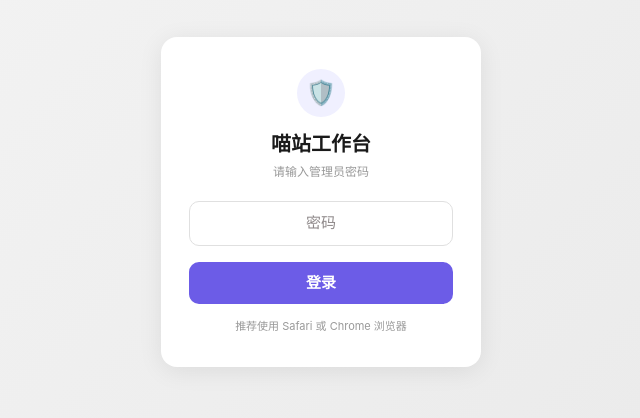
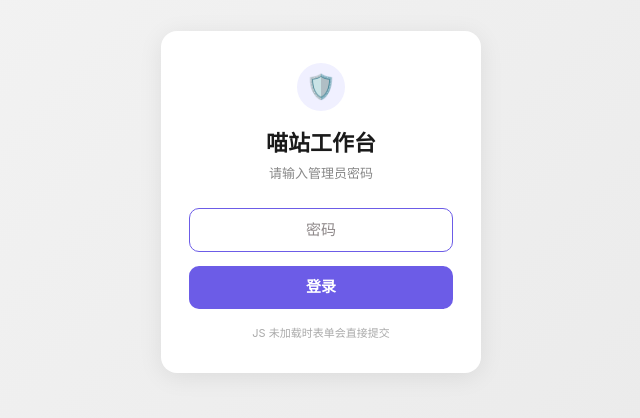
Before and after one commit to Wkk12/my-AI-workbench, a Next.js app: page /login in a window 1280 px wide. Shown: the part 198-616 px from the top of the page, without its empty margins (319-959 px from the left). Built offline with nearby package versions, Linux system fonts and the light colour scheme; no server answers.

Commit message:
fix: 登录页+API 双修复——form action 兜底 + 同时支持 JSON/form-encoded

```diff
--- a/src/app/api/auth/login-form/route.ts
+++ /dev/null
@@ -1,21 +0,0 @@
-import { NextRequest, NextResponse } from "next/server";
-import { signToken, validatePassword } from "@/lib/auth";
-
-const COOKIE_NAME = "wb_token";
-const MAX_AGE = 7 * 24 * 60 * 60;
-
-export async function POST(request: NextRequest) {
-  const body = await request.formData();
-  const password = body.get("password") as string;
-
-  if (!password || !validatePassword(password)) {
-    return NextResponse.redirect(new URL("/login?error=1", request.url));
-  }
-
-  const token = await signToken("admin");
-  const response = NextResponse.redirect(new URL("/", request.url));
-  response.cookies.set(COOKIE_NAME, token, {
-    httpOnly: true, secure: false, sameSite: "lax", path: "/", maxAge: MAX_AGE,
-  });
-  return response;
-}
--- a/src/app/api/auth/login/route.ts
+++ b/src/app/api/auth/login/route.ts
@@ -2,14 +2,13 @@ import { NextRequest, NextResponse } from "next/server";
 import { signToken, setAuthCookie, validatePassword } from "@/lib/auth";
 
 const MAX_ATTEMPTS = 5;
-const LOCKOUT_MS = 15 * 60 * 1000; // 15 分钟
+const LOCKOUT_MS = 15 * 60 * 1000;
 const attempts = new Map<string, { count: number; lockUntil: number }>();
 
 export async function POST(request: NextRequest) {
   const ip = request.headers.get("x-forwarded-for") || "unknown";
   const record = attempts.get(ip);
 
-  // 锁定检查
   if (record && record.lockUntil > Date.now()) {
     const remaining = Math.ceil((record.lockUntil - Date.now()) / 60000);
     return NextResponse.json(
@@ -19,27 +18,31 @@ export async function POST(request: NextRequest) {
   }
 
   try {
-    const { password } = await request.json();
+    let password: string;
+    const ct = request.headers.get("content-type") || "";
+    if (ct.includes("application/x-www-form-urlencoded")) {
+      const fd = await request.formData();
+      password = (fd.get("password") as string) || "";
+    } else {
+      const body = await request.json();
+      password = body.password || "";
+    }
+
     if (!password || typeof password !== "string") {
       return NextResponse.json({ error: "请输入密码" }, { status: 400 });
     }
 
     if (validatePassword(password)) {
-      // 登录成功，清除尝试记录
       attempts.delete(ip);
-
       const token = await signToken("admin");
       await setAuthCookie(token);
-
       return NextResponse.json({ success: true, redirect: "/" });
     }
 
-    // 登录失败，记录尝试
     const now = Date.now();
     const current = record || { count: 0, lockUntil: 0 };
     const count = current.lockUntil > now ? MAX_ATTEMPTS : current.count + 1;
     const lockUntil = count >= MAX_ATTEMPTS ? now + LOCKOUT_MS : 0;
-
     attempts.set(ip, { count, lockUntil });
 
     return NextResponse.json(
@@ -51,12 +54,9 @@ export async function POST(request: NextRequest) {
   }
 }
 
-// 定期清理锁定记录（每 30 分钟）
 setInterval(() => {
   const now = Date.now();
   for (const [ip, r] of attempts) {
-    if (r.lockUntil < now && r.count > 0) {
-      attempts.delete(ip);
-    }
+    if (r.lockUntil < now && r.count > 0) attempts.delete(ip);
   }
 }, 30 * 60 * 1000);
--- a/src/app/login/page.tsx
+++ b/src/app/login/page.tsx
@@ -1,34 +1,38 @@
-import { cookies } from "next/headers";
-import { redirect } from "next/navigation";
-import { signToken, validatePassword } from "@/lib/auth";
+"use client";
 
-const COOKIE_NAME = "wb_token";
-const MAX_AGE = 7 * 24 * 60 * 60;
+import { useState } from "react";
 
 export default function LoginPage() {
-  async function handleLogin(formData: FormData) {
-    "use server";
+  const [password, setPassword] = useState("");
+  const [error, setError] = useState("");
+  const [loading, setLoading] = useState(false);
 
-    const password = formData.get("password") as string;
-    if (!password || !validatePassword(password)) {
-      return redirect("/login?error=1");
+  const handleSubmit = async (e: React.FormEvent) => {
+    e.preventDefault();
+    if (!password.trim()) return;
+    setLoading(true);
+    setError("");
+
+    try {
+      const res = await fetch("/api/auth/login", {
+        method: "POST",
+        credentials: "include",
+        headers: { "Content-Type": "application/json" },
+        body: JSON.stringify({ password }),
+      });
+      const data = await res.json();
+      if (data.success) {
+        window.location.href = data.redirect || "/";
+      } else {
+        setError(data.error || "密码错误");
+        setPassword("");
+      }
+    } catch {
+      setError("网络错误，请重试");
+    } finally {
+      setLoading(false);
     }
-
-    const token = await signToken("admin");
-    const jar = await cookies();
-    jar.set(COOKIE_NAME, token, {
-      httpOnly: true,
-      secure: false,
-      sameSite: "lax",
-      path: "/",
-      maxAge: MAX_AGE,
-    });
-
-    return redirect("/");
-  }
-
-  // Show error if redirected back
-  const showError = false; // Will be passed via searchParams
+  };
 
   return (
     <div style={{
@@ -46,27 +50,33 @@ export default function LoginPage() {
         width: 320,
         maxWidth: "90vw",
         boxShadow: "0 4px 24px rgba(0,0,0,0.08)",
-        textAlign: "center",
       }}>
         <div style={{
           width: 48, height: 48, borderRadius: "50%",
           background: "#f0f0ff", display: "flex",
           alignItems: "center", justifyContent: "center",
-          margin: "0 auto 12px", fontSize: 24,
+          margin: "0 auto 16px", fontSize: 24,
         }}>🛡️</div>
-        <h1 style={{ fontSize: 20, fontWeight: 700, marginBottom: 4, color: "#1a1a1a" }}>
+        <h1 style={{
+          fontSize: 22, fontWeight: 700, marginBottom: 4,
+          color: "#1a1a1a", textAlign: "center",
+        }}>
           喵站工作台
         </h1>
-        <p style={{ fontSize: 12, color: "#999", marginBottom: 20 }}>
+        <p style={{
+          fontSize: 13, color: "#888", marginBottom: 24,
+          textAlign: "center",
+        }}>
           请输入管理员密码
         </p>
-        <form action={handleLogin}>
+        <form action="/api/auth/login" method="POST" onSubmit={handleSubmit}>
           <input
             type="password"
             name="password"
+            value={password}
+            onChange={(e) => setPassword(e.target.value)}
             placeholder="密码"
             autoFocus
-            required
             style={{
               width: "100%",
               padding: "10px 14px",
@@ -77,32 +87,38 @@ export default function LoginPage() {
               outline: "none",
               boxSizing: "border-box",
             }}
+            onFocus={(e) => e.target.style.borderColor = "#6c5ce7"}
+            onBlur={(e) => e.target.style.borderColor = "#e0e0e0"}
           />
-          {showError && (
-            <p style={{ color: "#e74c3c", fontSize: 12, marginTop: 6 }}>
-              密码错误
+          {error ? (
+            <p style={{
+              color: "#e74c3c", fontSize: 12, marginTop: 8,
+              textAlign: "center",
+            }}>
+              {error}
             </p>
-          )}
+          ) : null}
           <button
             type="submit"
+            disabled={loading}
             style={{
               width: "100%",
-              marginTop: 16,
+              marginTop: 14,
               padding: "10px 14px",
-              background: "#6c5ce7",
+              background: loading ? "#b4a5f0" : "#6c5ce7",
               color: "white",
               border: "none",
               borderRadius: 10,
               fontSize: 15,
               fontWeight: 600,
-              cursor: "pointer",
+              cursor: loading ? "not-allowed" : "pointer",
             }}
           >
-            登录
+            {loading ? "验证中..." : "登录"}
           </button>
         </form>
-        <p style={{ fontSize: 11, color: "#999", marginTop: 14 }}>
-          推荐使用 Safari 或 Chrome 浏览器
+        <p style={{ fontSize: 11, color: "#aaa", marginTop: 16, textAlign: "center" }}>
+          JS 未加载时表单会直接提交
         </p>
       </div>
     </div>
```
